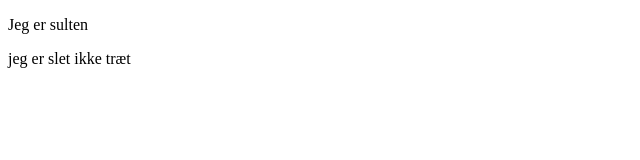
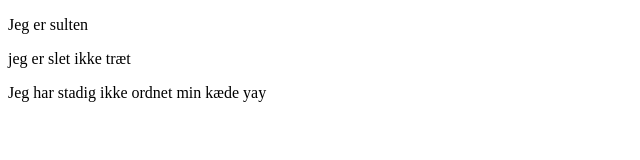
Before and after one commit to Jasper-Nielsen/dummy-remote-terminal, a plain HTML site: page index.html in a window 1280 px wide. Shown: the whole page, without its empty margins (0-640 px from the left). Drawn offline with Linux system fonts and the light colour scheme.

Commit message:
cykelkæde

```diff
--- a/index.html
+++ b/index.html
@@ -9,6 +9,7 @@
 <body>
     <p>Jeg er sulten</p>
     <p>jeg er slet ikke træt</p>
+    <p>Jeg har stadig ikke ordnet min kæde yay</p>
     <script src="script.js"></script>
 </body>
 </html>
```
